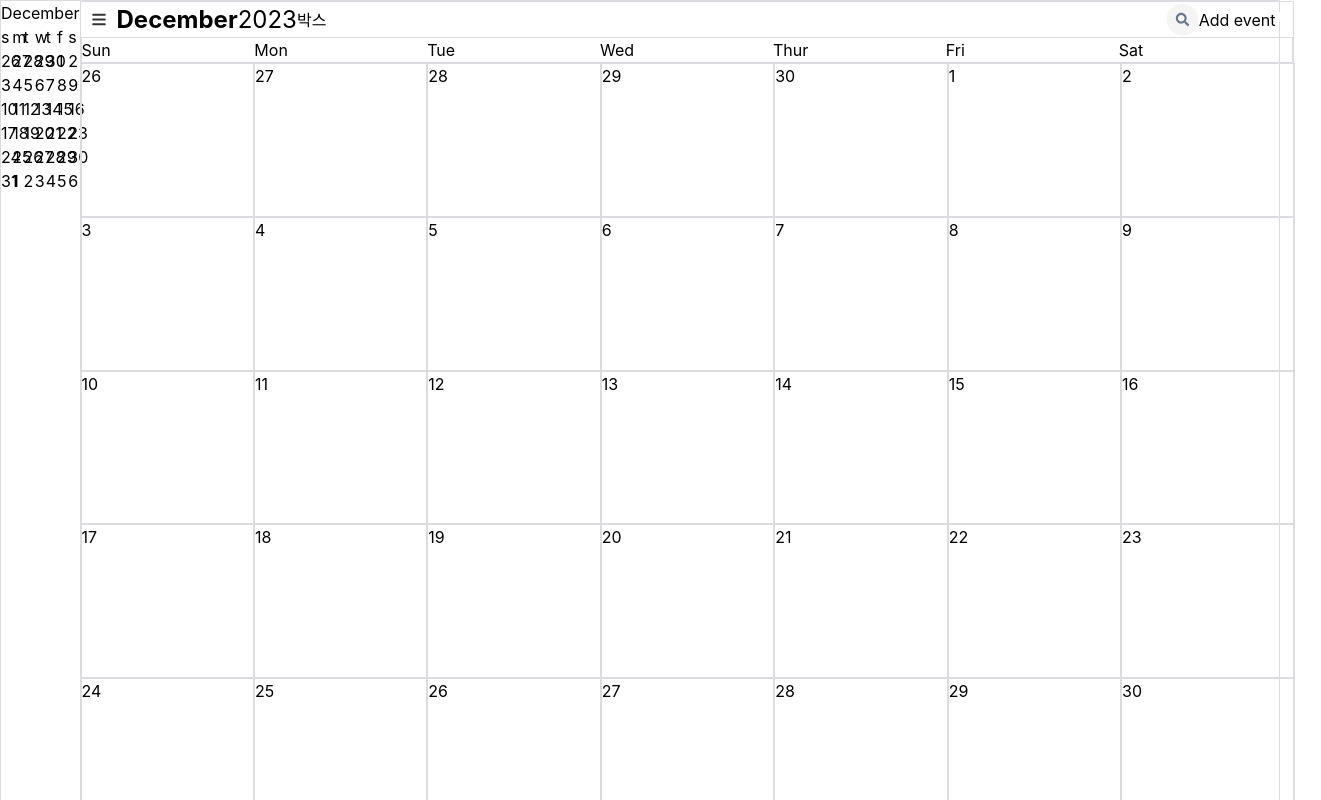
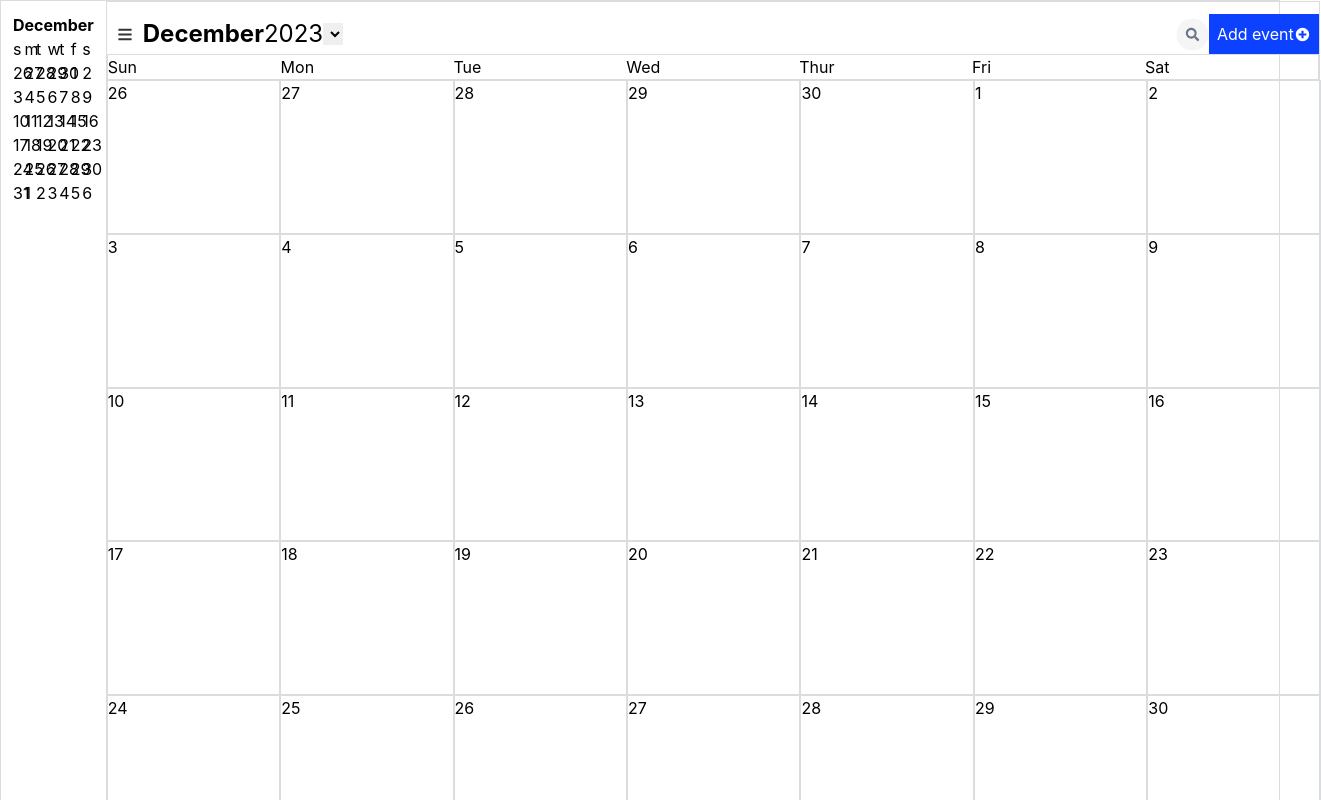
Before and after one commit to lindychi/frontend-bootcamp, a React (Create React App) app: page / in a window 1280 px wide. Shown: the top 800 px of the page, 1321 px wide, since content can reach past the window. Built offline with nearby package versions, Linux system fonts and the light colour scheme.

Commit message:
디테일 1

```diff
--- a/src/App.tsx
+++ b/src/App.tsx
@@ -20,11 +20,12 @@ function App() {
     selectedMonth
   );
 
+
   return <div className="flex flex-row w-full h-full outer-box">
-<div className="w-[250px] h-max-[1024px]">
+<div className="w-[250px] h-max-[1024px] p-3">
 
 
-   <div> {getMonthString(12)} </div>
+   <div className="font-bold"> {getMonthString(12)} </div>
    <div className="grid grid-cols-7"> {dayList.map((day, index) => (<div key={index}>{day.short} </div>))} </div>
    <div className="grid grid-cols-7"> {targetCalendarDates.map((date:Date,index) => (<div key={index} className="">{date.getDate()}</div>))} </div>
 
@@ -33,19 +34,19 @@ function App() {
 
 
 
-<div className="w-[1214px] outer-box">
+<div className="w-[1214px] outer-box py-3">
    <div className="flex flex-row place-content-between items-center">
      <div className="flex flex-row items-center ">
       <div>< Hamburger /></div>
       <div className="text-2xl font-bold">{getMonthString(12)} </div>
       <div className="text-2xl"> {selectedYear}</div>
-      <div>박스</div>
+      <select></select>
      </div>
      <div className="flex flex-row items-center">
       <div><Search /></div>
-      <div className="flex flex-row">
+      <div className="flex flex-row bg-primary items-center text-white p-2">
         <div>Add event</div>
-        <div><Plus/></div>
+        <div> <Plus/></div>
         </div>
 
      </div>
```
